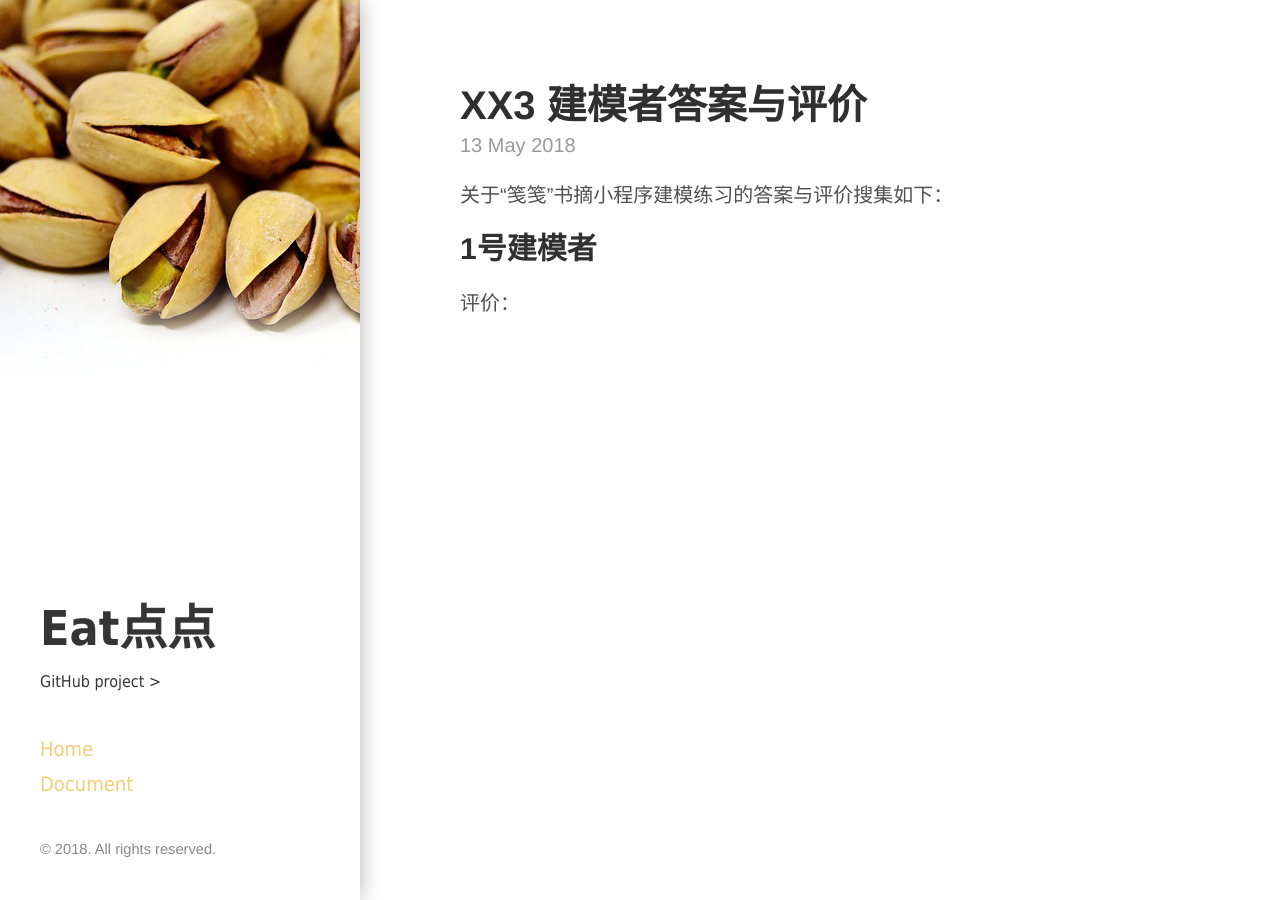
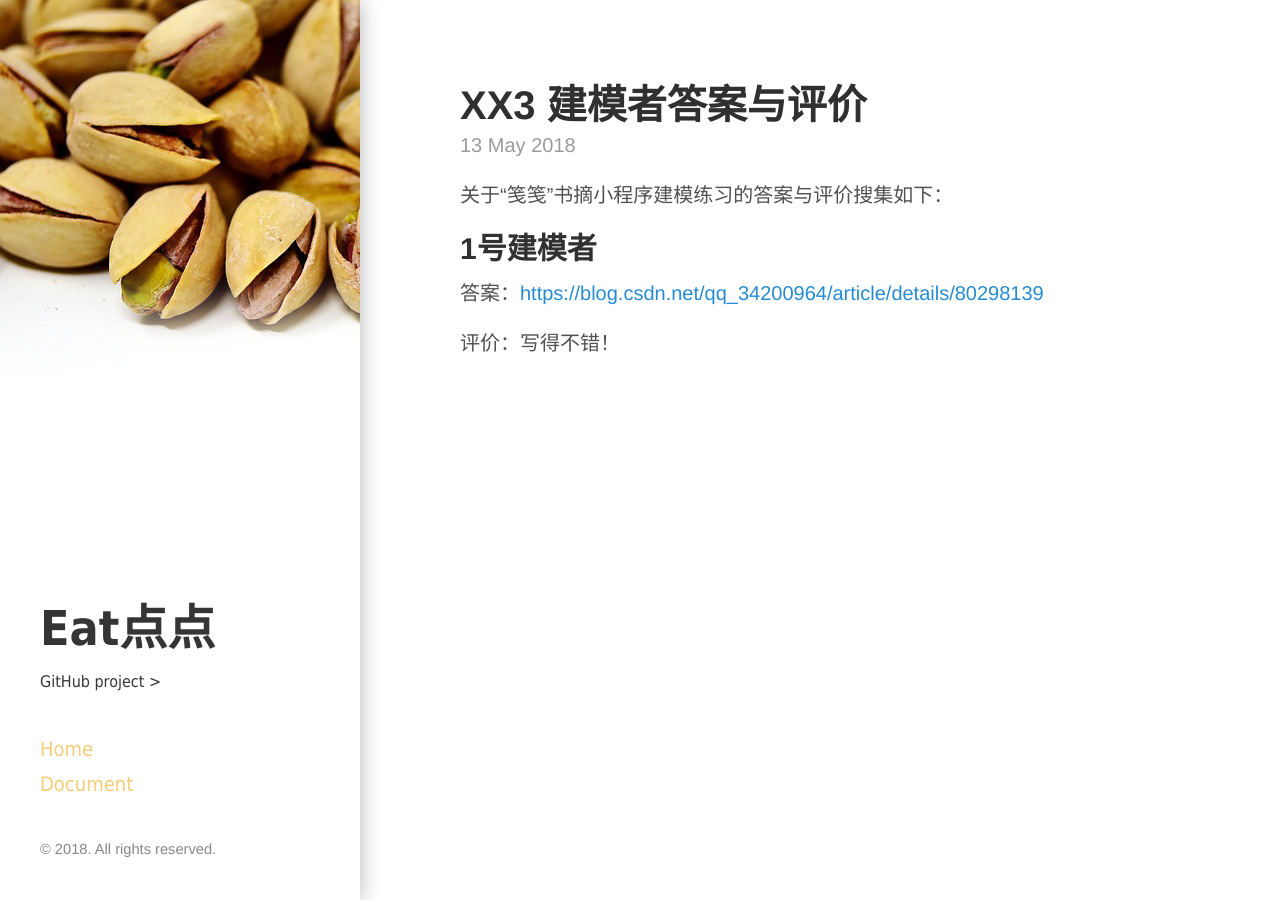
Before and after one commit to ChickenDinner8/ChickenDinner8.github.io, a Jekyll site: the page built from _posts/2018-05-13-XX3Answer.md, in a window 1280 px wide. Built offline with Jekyll 4.4.1, drawn with Linux system fonts in a browser that asks for light colours.

Commit message:
Update 2018-05-13-XX3Answer.md

```diff
--- a/_posts/2018-05-13-XX3Answer.md
+++ b/_posts/2018-05-13-XX3Answer.md
@@ -8,6 +8,6 @@ tags: document
 
 ## 1号建模者
 
-[](https://blog.csdn.net/qq_34200964/article/details/80298139)
+答案：[https://blog.csdn.net/qq_34200964/article/details/80298139]()
 
-评价：
+评价：写得不错！
```
